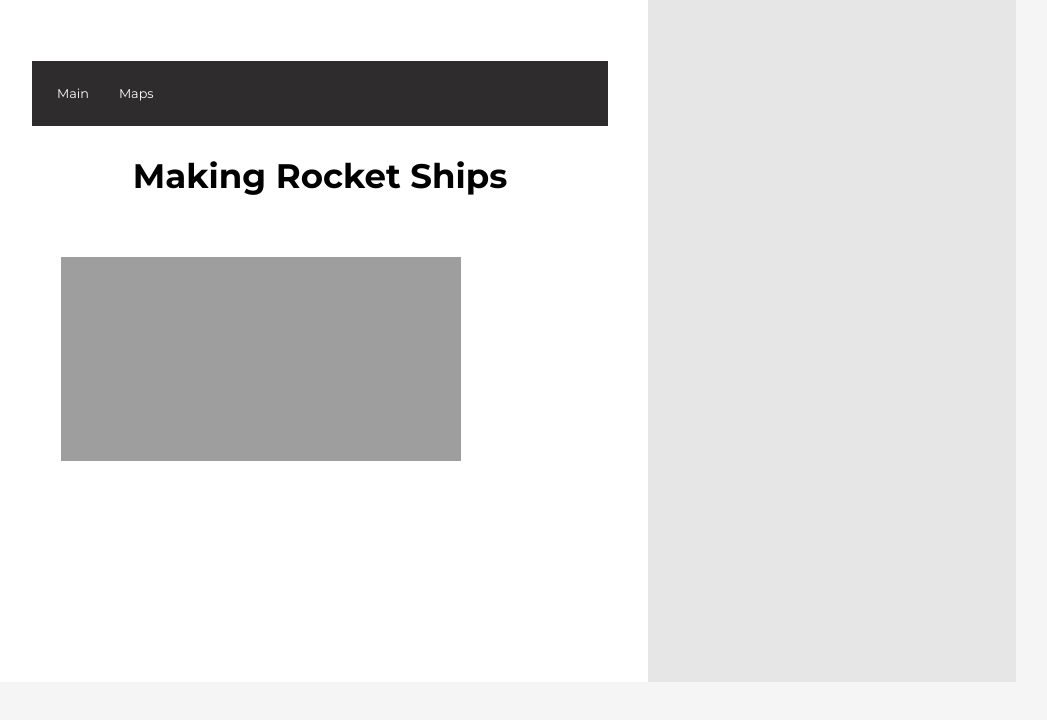
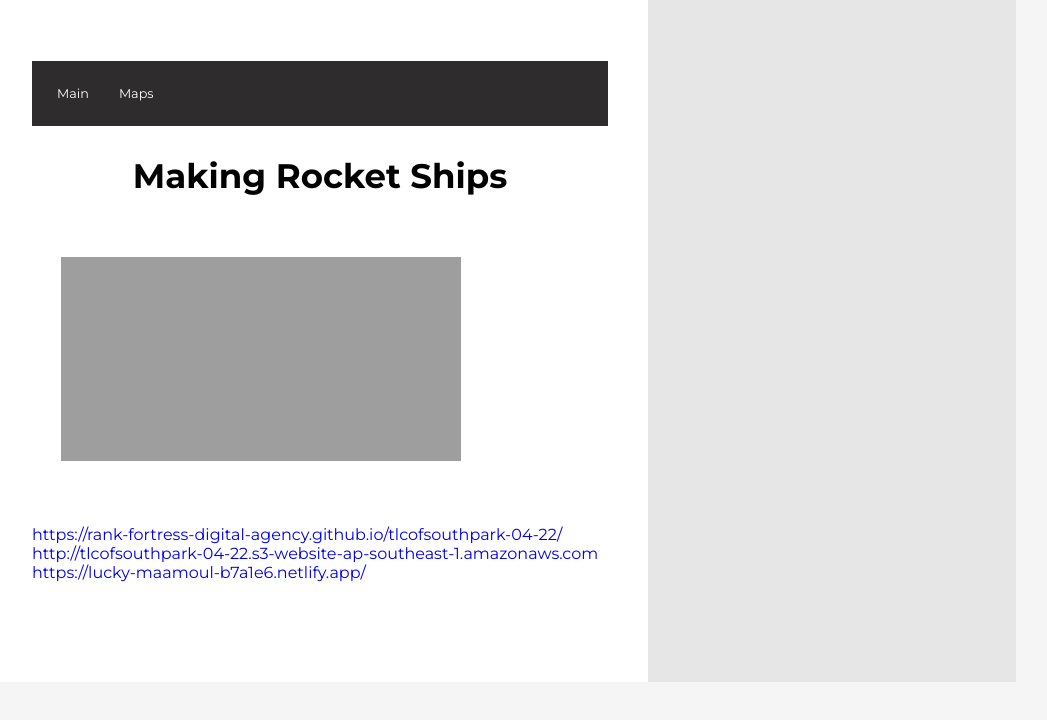
Before and after one commit to Rank-Fortress-Digital-Agency/tlcofsouthpark-04-22, a plain HTML site: page index.html in a window 1280 px wide. Shown: the part 3363-4083 px from the top of the page, without its empty margins (136-1183 px from the left). Drawn offline with Linux system fonts and the light colour scheme.

Commit message:
Add files via upload

```diff
--- a/index.html
+++ b/index.html
@@ -72,9 +72,9 @@
 
             <!--Links-->
             <section>
-                <a target="_bLank" href="#"></a><br>
-                <a target="_bLank" href="#"></a><br>
-                <a target="_bLank" href="#"></a><br>
+                <a target="_bLank" href="https://rank-fortress-digital-agency.github.io/tlcofsouthpark-04-22/">https://rank-fortress-digital-agency.github.io/tlcofsouthpark-04-22/</a><br>
+                <a target="_bLank" href="http://tlcofsouthpark-04-22.s3-website-ap-southeast-1.amazonaws.com">http://tlcofsouthpark-04-22.s3-website-ap-southeast-1.amazonaws.com</a><br>
+                <a target="_bLank" href="https://lucky-maamoul-b7a1e6.netlify.app/">https://lucky-maamoul-b7a1e6.netlify.app/</a><br>
             </section>
 
         </div>
```
